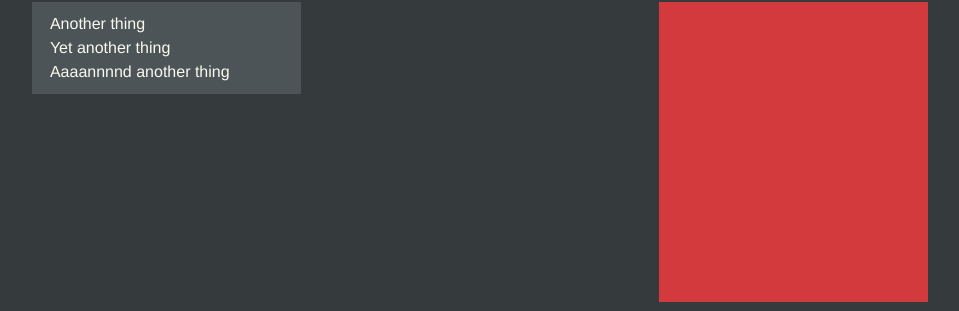
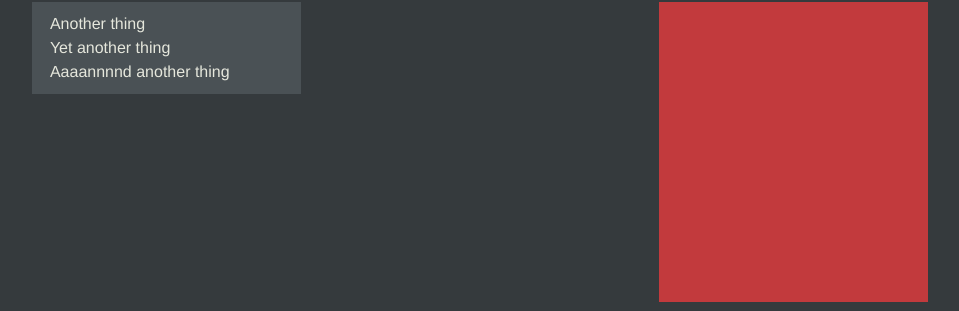
Before and after one commit to jasonhowmans/jquery-alakazam, a plain HTML site: page demo/index.html in a window 1280 px wide. Shown: the part 113-424 px from the top of the page, without its empty margins (160-1119 px from the left). Drawn offline with nearby package versions, Linux system fonts and the light colour scheme.

Commit message:
Added 'safetyClass' option.

```diff
--- a/demo/css/demo.css
+++ b/demo/css/demo.css
@@ -6,7 +6,8 @@ body {
 	padding: 0;
 }
 
-.now { opacity: 0.5 !important; }
+.hidden { opacity: 0.1 !important; }
+.in { opacity: 0.9 !important; }
 
 ul {
 	list-style: none;
--- a/demo/index.html
+++ b/demo/index.html
@@ -23,7 +23,7 @@
 		</ul>
 
 		<script src="http://code.jquery.com/jquery-1.9.1.min.js"></script>
-		<script src="../lib/jquery.slizzle.js"></script>
+		<script src="../lib/jquery.alakazam.js"></script>
 
 		<script>
 			$(function() {
@@ -34,9 +34,10 @@
 						'span.block': 2000
 					},
 					'.other': {
-						'h1': 100,
-						'.circle': 400
+						'h1': 10000,
 					}
+				}, {
+					safetyClass: 'hidden'
 				});
 			});
 		</script>
--- a/lib/jquery.alakazam.js
+++ b/lib/jquery.alakazam.js
@@ -25,17 +25,19 @@
 		// @param parent {string}: Containing element
 		// @param element {string}: Element to apply timeout to
 		// @param time {number}: Number to pass to setTimeout
-		// @param enterclass {string}: Class to apply to element after time
-		queue: function(parent, element, time, enterclass) {
-			if (typeof enterclass === 'undefined') enterclass = 'in';
-			if (parent && element && time) {
+		// @param settings {object}: Settings object
+		queue: function(parent, element, time, settings) {
+			if (parent && element && time && (typeof settings === 'object')) {
 				if (typeof proto.time_manager !== 'object') {
 					proto.time_manager = [];
 				}
 
 				// Add a timeout to the manager, add enter class, and kill timeout
 				proto.time_manager[parent+'>'+element] = window.setTimeout( function() {
-					$(parent+' '+element).addClass( enterclass );
+					if (settings.safetyClass)
+						$(parent+' '+element).removeClass( settings.safetyClass );
+
+					$(parent+' '+element).addClass( settings.enterClass );
 					proto.time_manager.splice(parent+'>'+element, 1)
 				}, time);
 			}
@@ -51,7 +53,7 @@
 		// Create default settings object and extend with passed options.
 		var settings = $.extend({
 			enterClass: 'in',
-			exitClass: 'out',
+			safetyClass: false,
 			frameDelay: 2000
 		}, options);
 
@@ -63,8 +65,12 @@
 
 				if (typeof group === 'object') {
 					for (var element in group) {
+						// Apply safety class if it's set
+						if (settings.safetyClass)
+							$(parent+' '+element).addClass(settings.safetyClass);
+
 						var time = keyframes[parent][element];
-						proto.queue(parent, element, time, settings.enterClass);
+						proto.queue(parent, element, time, settings);
 					}
 				}
 			}
```
